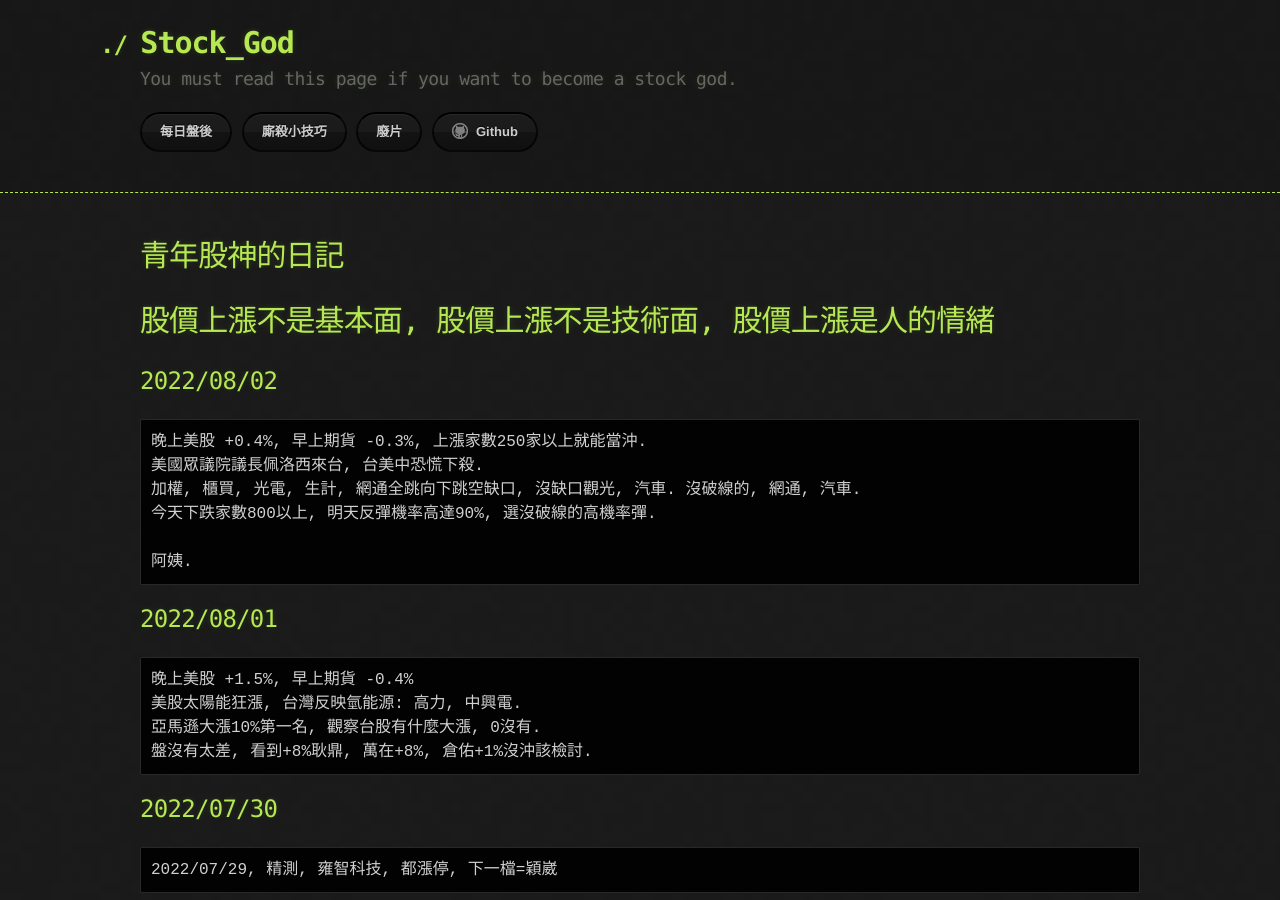
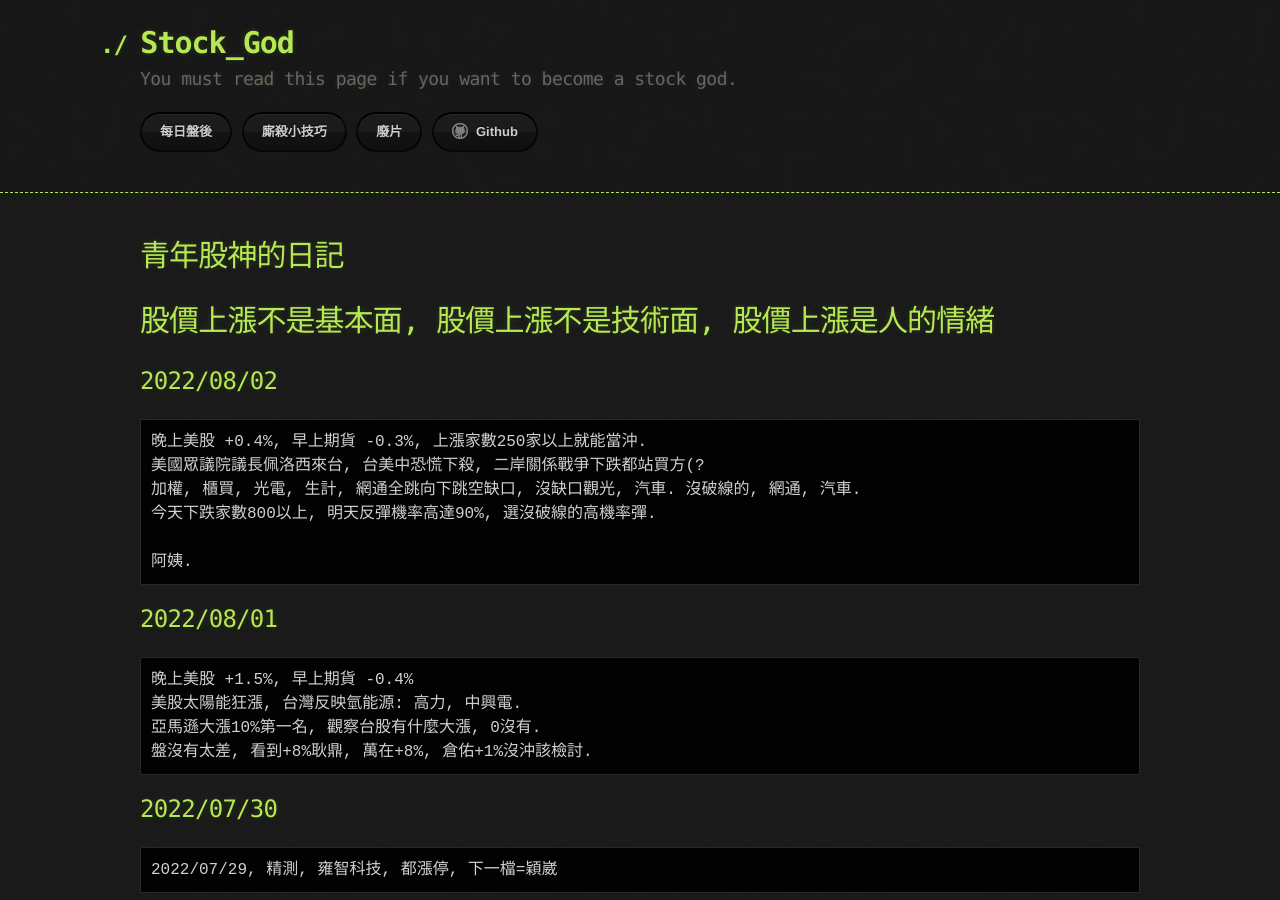
Before and after one commit to lepg5487/Stock_God, a Jekyll site: the page built from index.md, in a window 1280 px wide and 900 px high. Built offline with Jekyll 4.4.1, drawn with Linux system fonts in a browser that asks for light colours; our own code applies the rules of GitHub Pages for plain Markdown files.

Commit message:
Update index.md

````diff
--- a/index.md
+++ b/index.md
@@ -8,7 +8,7 @@ layout: testlayouts
 ## 2022/08/02
 ```
 晚上美股 +0.4%, 早上期貨 -0.3%, 上漲家數250家以上就能當沖.
-美國眾議院議長佩洛西來台, 台美中恐慌下殺.
+美國眾議院議長佩洛西來台, 台美中恐慌下殺, 二岸關係戰爭下跌都站買方(?
 加權, 櫃買, 光電, 生計, 網通全跳向下跳空缺口, 沒缺口觀光, 汽車. 沒破線的, 網通, 汽車.
 今天下跌家數800以上, 明天反彈機率高達90%, 選沒破線的高機率彈.
 
````
